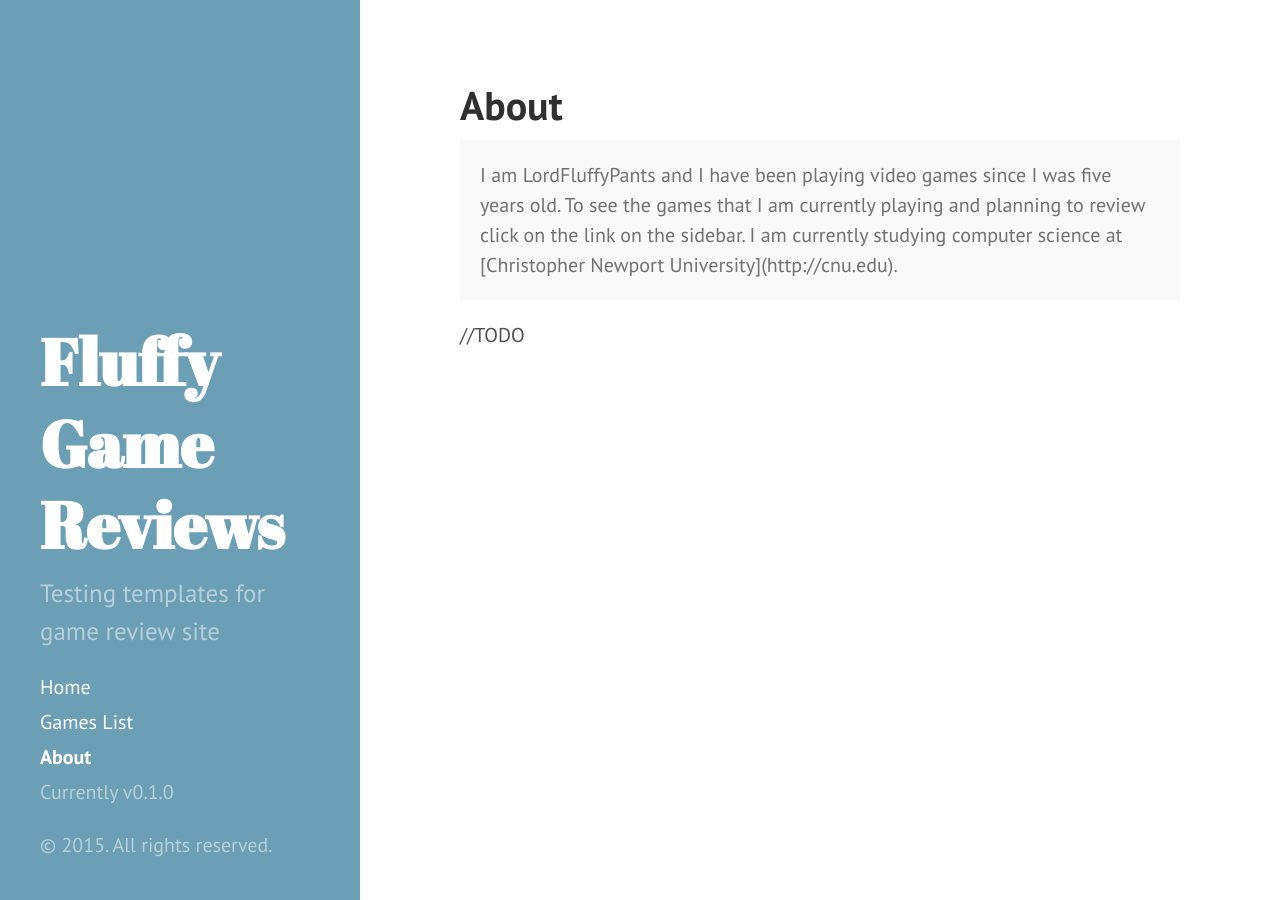
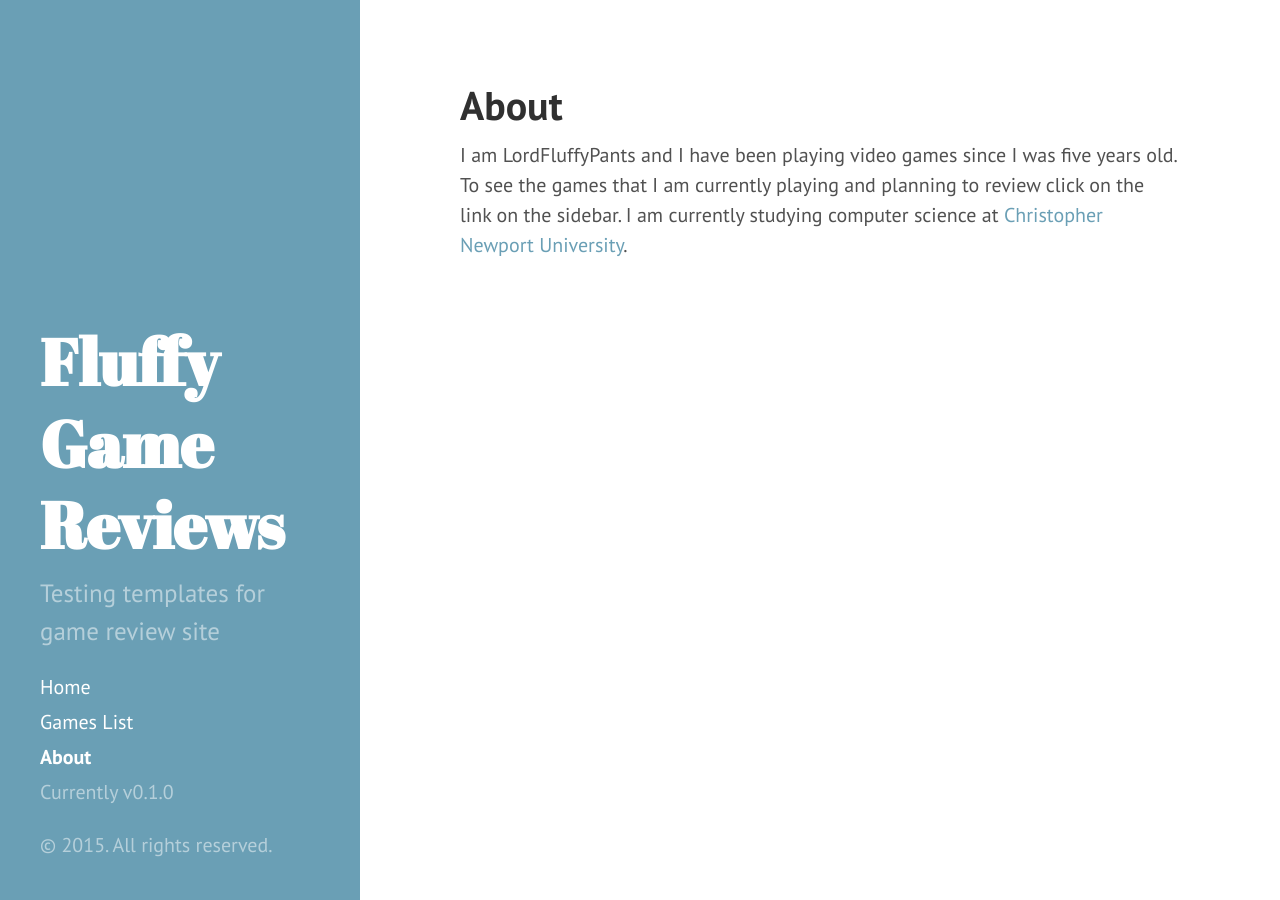
Before and after one commit to LordFluffyPants/LordFluffyPants.github.io, a Jekyll site: the page built from about.md, in a window 1280 px wide. Built offline with Jekyll 4.4.1, drawn with Linux system fonts in a browser that asks for light colours; Markdown is read by kramdown in place of the engine named in the settings.

Commit message:
corrected about page

```diff
--- a/about.md
+++ b/about.md
@@ -3,8 +3,4 @@ layout: page
 title: About
 ---
 
-<p class="message">
 I am LordFluffyPants and I have been playing video games since I was five years old. To see the games that I am currently playing and planning to review click on the link on the sidebar. I am currently studying computer science at [Christopher Newport University](http://cnu.edu).
-</p>
-
-//TODO
```
